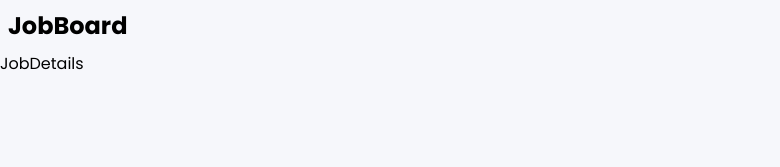
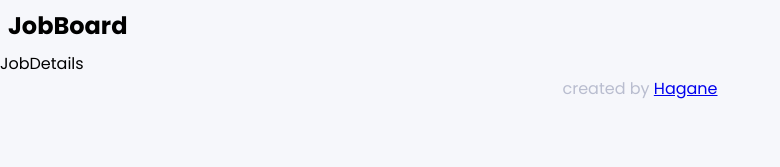
Before and after one commit to Hagane3/job-board, a React (Vite) app: page /1 in a window 1280 px wide. Shown: the top 167 px of the page, without its empty margins (0-780 px from the left). Built offline with nearby package versions, Linux system fonts and the light colour scheme.

Commit message:
[feat] Add Footer

```diff
--- /dev/null
+++ b/src/components/Footer/Footer.module.scss
@@ -0,0 +1,5 @@
+.footer {
+  text-align: center;
+  color: #b9bdcf;
+  padding-bottom: 1rem;
+}
--- /dev/null
+++ b/src/components/Footer/Footer.tsx
@@ -0,0 +1,13 @@
+import classes from "./Footer.module.scss";
+
+function Footer() {
+  return (
+    <footer className={classes.footer}>
+      <p>
+        created by <a href="https://github.com/Hagane3">Hagane</a>
+      </p>
+    </footer>
+  );
+}
+
+export default Footer;
--- a/src/pages/Layout.tsx
+++ b/src/pages/Layout.tsx
@@ -1,5 +1,6 @@
 import { Outlet } from "react-router-dom";
 import Navbar from "../components/Navbar/Navbar";
+import Footer from "../components/Footer/Footer";
 
 function Layout() {
   return (
@@ -8,6 +9,7 @@ function Layout() {
       <main>
         <Outlet />
       </main>
+      <Footer />
     </>
   );
 }
```
